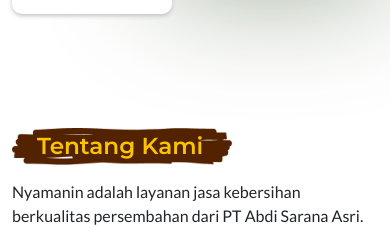
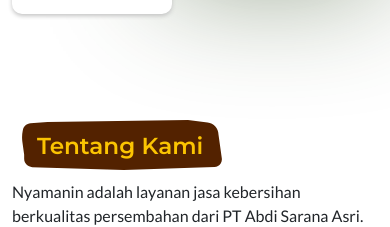
Before and after one commit to timmdkrtf/Nyamanin, a React (Vite) app: page / in a window 390 px wide. Shown: the part 935-1162 px from the top of the page. Built offline with nearby package versions, Linux system fonts and the light colour scheme.

Commit message:
fix last

```diff
--- a/src/components/About.jsx
+++ b/src/components/About.jsx
@@ -1,5 +1,7 @@
 import logoNyamanin from "../assets/logo/1. Nyamanin Logo Utama (P).png"
 import brush2brown from "../assets/elemen/path1923 (1).png"
+
+import rectangle2 from "../assets/elemen/Rectangle 5 (2).svg"
 
 function About(){
     return(
@@ -10,7 +12,7 @@
                         <img src={logoNyamanin} alt="" />
                     </div>
                     <div className="text-content">
-                        <h3><img src={brush2brown} alt="" />Tentang Kami</h3>
+                        <h3><img src={rectangle2} alt="" />Tentang Kami</h3>
                         <p>
                             Nyamanin adalah layanan jasa kebersihan
                             berkualitas persembahan dari PT Abdi Sarana Asri.
--- a/src/index.css
+++ b/src/index.css
@@ -290,13 +290,14 @@
     color: #FBC402;
     z-index: 1 !important;
     position: relative;
-    margin: 0 0 20px 36px;
+    margin: 0 0 20px 10px;
 }
 
 .about .content .text-content h3 img{
     position: absolute;
     z-index: -1 !important;
-    margin: -5px 0 0 -36px;
+    margin: -13px 0 0 -10px;
+    width: 230px;
 }
 
 .about .content .text-content p{
@@ -408,7 +409,7 @@
     bottom: -10px;
     transform: rotate(-1deg);
     left: 0;
-    background-image: url('../src/assets/elemen/kuning.png');
+    background-image: url('../src/assets/elemen/Group\ \(4\).png');
     background-repeat: no-repeat;
     background-size: contain;
 }
@@ -640,6 +641,12 @@
     font-weight: 800;
   }
 
+  .swiper-slide {
+    display: flex;
+    text-align: center;
+    justify-content: center; /* Pusatkan konten dalam slide */
+  }
+
 
   @media screen and (max-width: 1200px) {
     .home .text-left h1{
@@ -788,11 +795,11 @@
     }
 
     .about .content .text-content h3 img{
-        position: absolute;
-        z-index: -1 !important;
-        margin: -5px 0 0 -27px;
-        width: 240px;
-    }
+      position: absolute;
+      z-index: -1 !important;
+      margin: -13px 0 0 -20px;
+      width: 230px;
+  }
   }
 
   @media screen and (max-width: 768px) {
@@ -810,6 +817,13 @@
         margin: 400px 0 0 -10px;
         width: 180px !important;
     }
+
+    .about .content .text-content h3 img{
+      position: absolute;
+      z-index: -1 !important;
+      margin: -13px 0 0 -15px;
+      width: 210px;
+  }
 
 
     .home .blur-component.rightBottom{
@@ -856,12 +870,6 @@
         height: 135px;
         object-fit: contain;
         text-align: center;
-      }
-
-      .swiper-slide {
-        display: flex;
-        text-align: center;
-        justify-content: center; /* Pusatkan konten dalam slide */
       }
   }
 
@@ -1001,10 +1009,10 @@
 }
 
 .about .content .text-content h3 img{
-    position: absolute;
-    z-index: -1 !important;
-    margin: -5px 0 0 -25px;
-    width: 220px;
+  position: absolute;
+  z-index: -1 !important;
+  margin: -13px 0 0 -15px;
+  width: 200px;
 }
   }
 
```
Also changed, not shown: src/assets/elemen/Group (4).png (added), src/assets/elemen/Rectangle 5 (2).svg (added).
